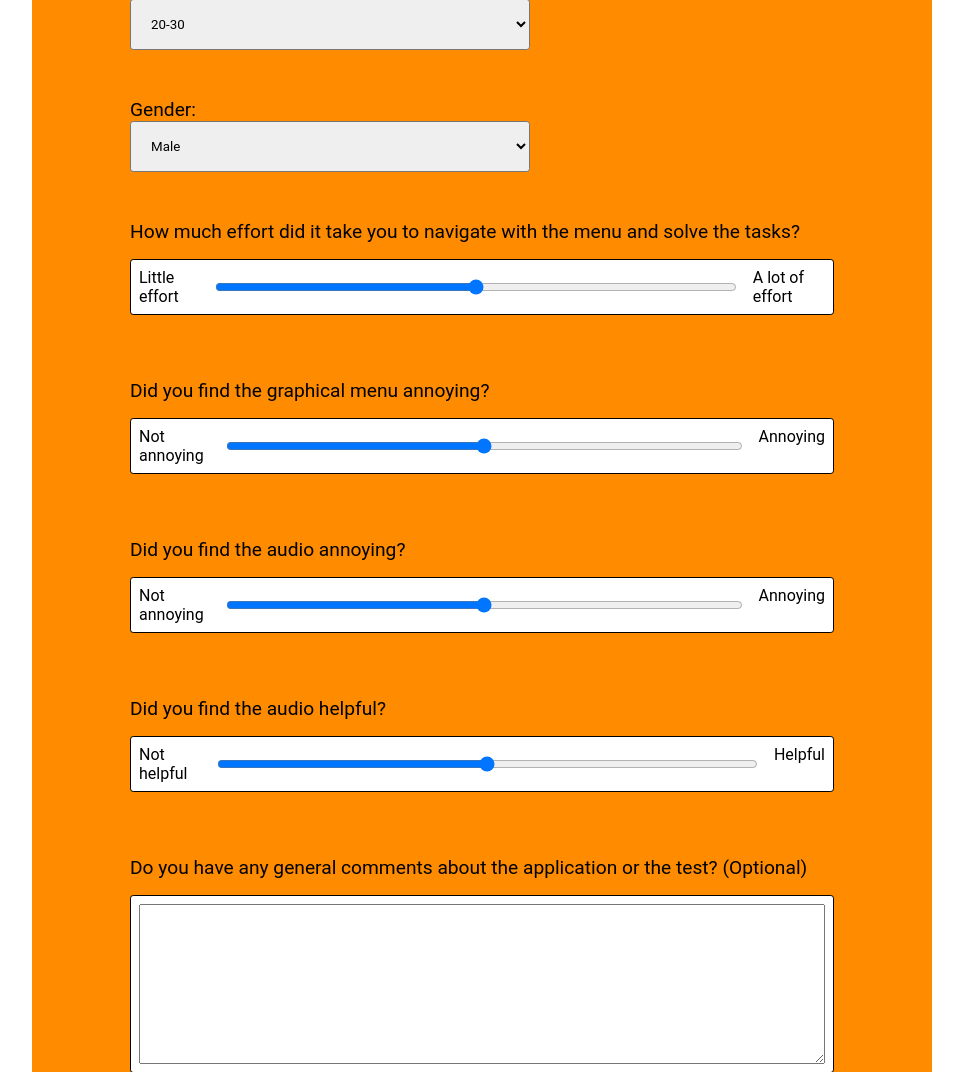
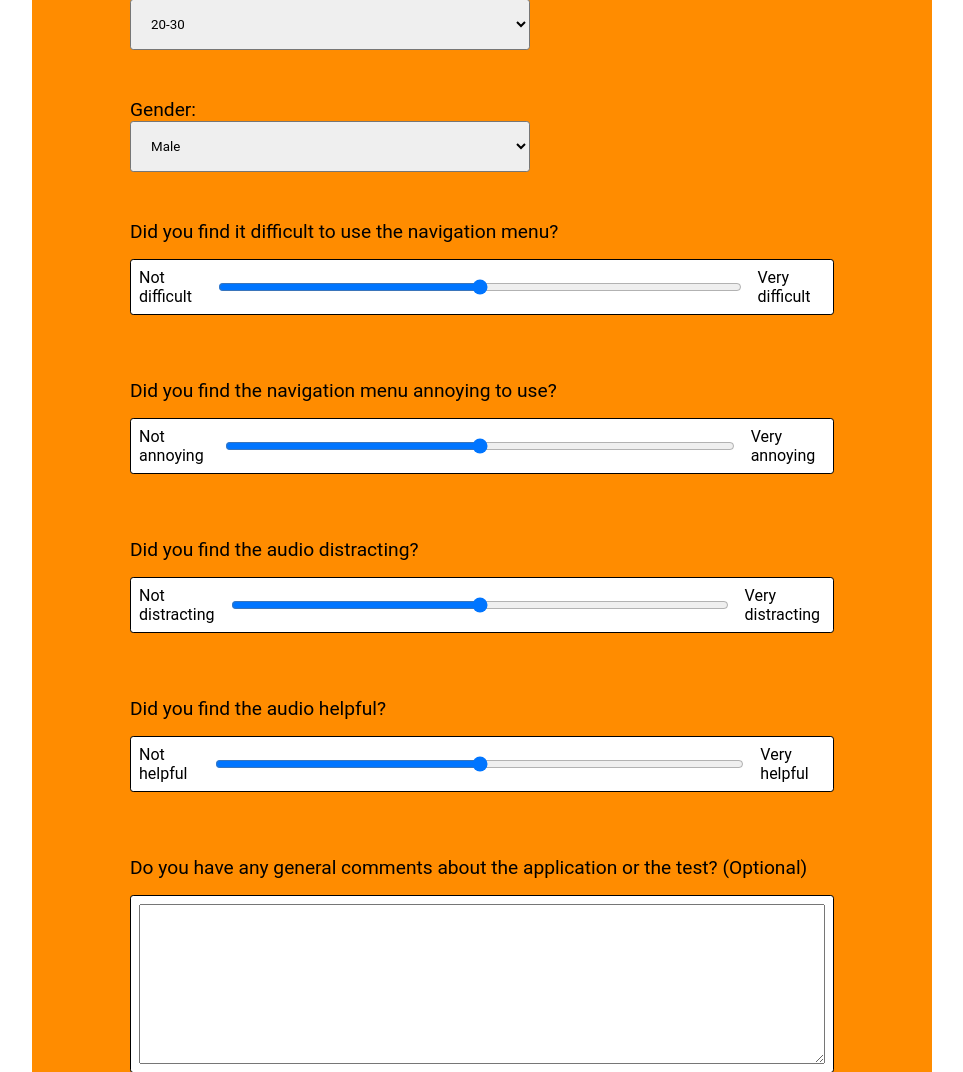
Before and after one commit to c14jonfr/Examensarbete, a PHP site: page /A/Form.php in a window 1280 px wide. Shown: the part 194-1266 px from the top of the page, without its empty margins (158-1121 px from the left). Run offline with PHP 8.4, Linux system fonts and the light colour scheme.

Commit message:
form updates

```diff
--- a/A/Form.php
+++ b/A/Form.php
@@ -36,20 +36,20 @@
             </select>
         </div>
         <div>
-            <label for="effort">How much effort did it take you to navigate with the menu and solve the tasks? </label>
-            <div><div>Little effort</div><input type="range" name="effort" id="effort" min="0" max="10"><div>A lot of effort</div></div>
+            <label for="difficulty">Did you find it difficult to use the navigation menu? </label>
+            <div><div>Not difficult</div><input type="range" name="difficulty" id="difficulty" min="0" max="10"><div>Very difficult</div></div>
         </div>
         <div>
-            <label for="menu-annoyance">Did you find the graphical menu annoying?</label>
-            <div><div>Not annoying</div><input type="range" name="menu-annoyance" id="menu-annoyance" min="0" max="10"><div>Annoying</div></div>
+            <label for="menu-annoyance">Did you find the navigation menu annoying to use?</label>
+            <div><div>Not annoying</div><input type="range" name="menu-annoyance" id="menu-annoyance" min="0" max="10"><div>Very annoying</div></div>
         </div>
         <div>
-            <label for="audio-annoyance">Did you find the audio annoying?</label>
-            <div><div>Not annoying</div><input type="range" name="audio-annoyance" id="audio-annoyance" min="0" max="10"><div>Annoying</div></div>
+            <label for="audio-distraction">Did you find the audio distracting?</label>
+            <div><div>Not distracting</div><input type="range" name="audio-distraction" id="audio-distraction" min="0" max="10"><div>Very distracting</div></div>
         </div>
         <div>
             <label for="audio-helpfulness">Did you find the audio helpful?</label>
-            <div><div>Not helpful</div><input type="range" name="audio-helpfulness" id="audio-helfulness" min="0" max="10"><div>Helpful</div></div>
+            <div><div>Not helpful</div><input type="range" name="audio-helpfulness" id="audio-helfulness" min="0" max="10"><div>Very helpful</div></div>
         </div>
         <div>
             <label for="comments">Do you have any general comments about the application or the test? (Optional)</label>
--- a/A/Thanks.php
+++ b/A/Thanks.php
@@ -8,9 +8,9 @@
         'application' => 'A',
         'age'     => $_POST['age'],
         'gender'    => $_POST['gender'],
-        'effort'    => $_POST['effort'],
+        'difficulty'    => $_POST['difficulty'],
         'menu-annoyance'    => $_POST['menu-annoyance'],
-        'audio-annoyance'    => $_POST['audio-annoyance'],
+        'audio-distraction'    => $_POST['audio-distraction'],
         'audio-helpfulness'    => $_POST['audio-helpfulness'],
         'comments'        => $_POST['comments'],
         'taskTimes' => json_decode($_POST['taskTimes'])
--- a/B/Form.php
+++ b/B/Form.php
@@ -36,8 +36,8 @@
             </select>
         </div>
         <div>
-            <label for="effort">How much effort did it take you to navigate with the menu and solve the tasks? </label>
-            <div><div>Little effort</div><input type="range" name="effort" id="effort" min="0" max="10"><div>A lot of effort</div></div>
+            <label for="difficulty">Did you find it difficult to use the navigation menu? </label>
+            <div><div>Not difficult</div><input type="range" name="difficulty" id="difficulty" min="0" max="10"><div>Very difficult</div></div>
         </div>
         <div>
             <label for="menu-annoyance">Did you find the graphical menu annoying?</label>
--- a/B/Thanks.php
+++ b/B/Thanks.php
@@ -8,7 +8,7 @@
         'application' => 'B',
         'age'     => $_POST['age'],
         'gender'    => $_POST['gender'],
-        'effort'    => $_POST['effort'],
+        'difficulty'    => $_POST['difficulty'],
         'menu-annoyance'    => $_POST['menu-annoyance'],
         'comments'        => $_POST['comments'],
         'taskTimes' => json_decode($_POST['taskTimes'])
```
